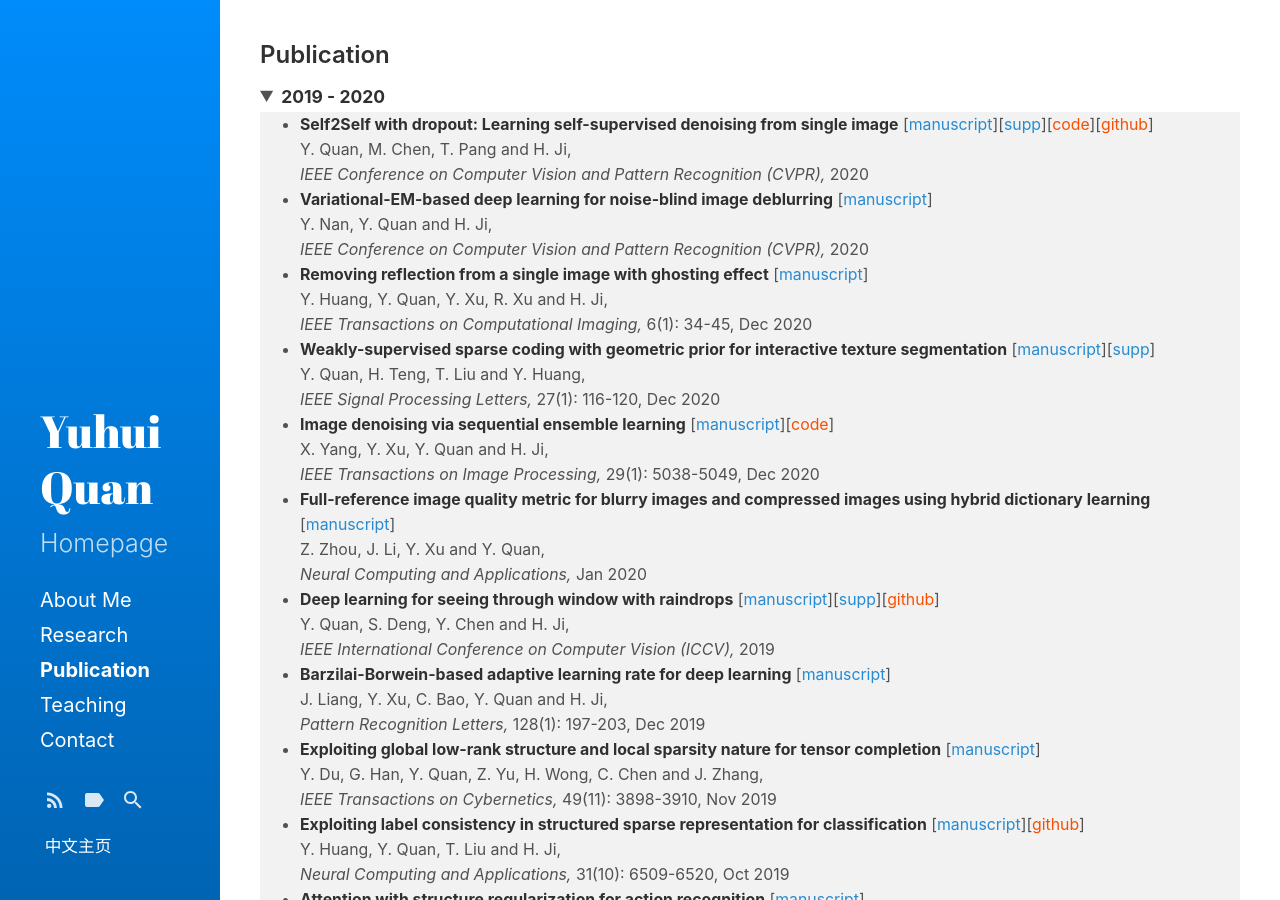
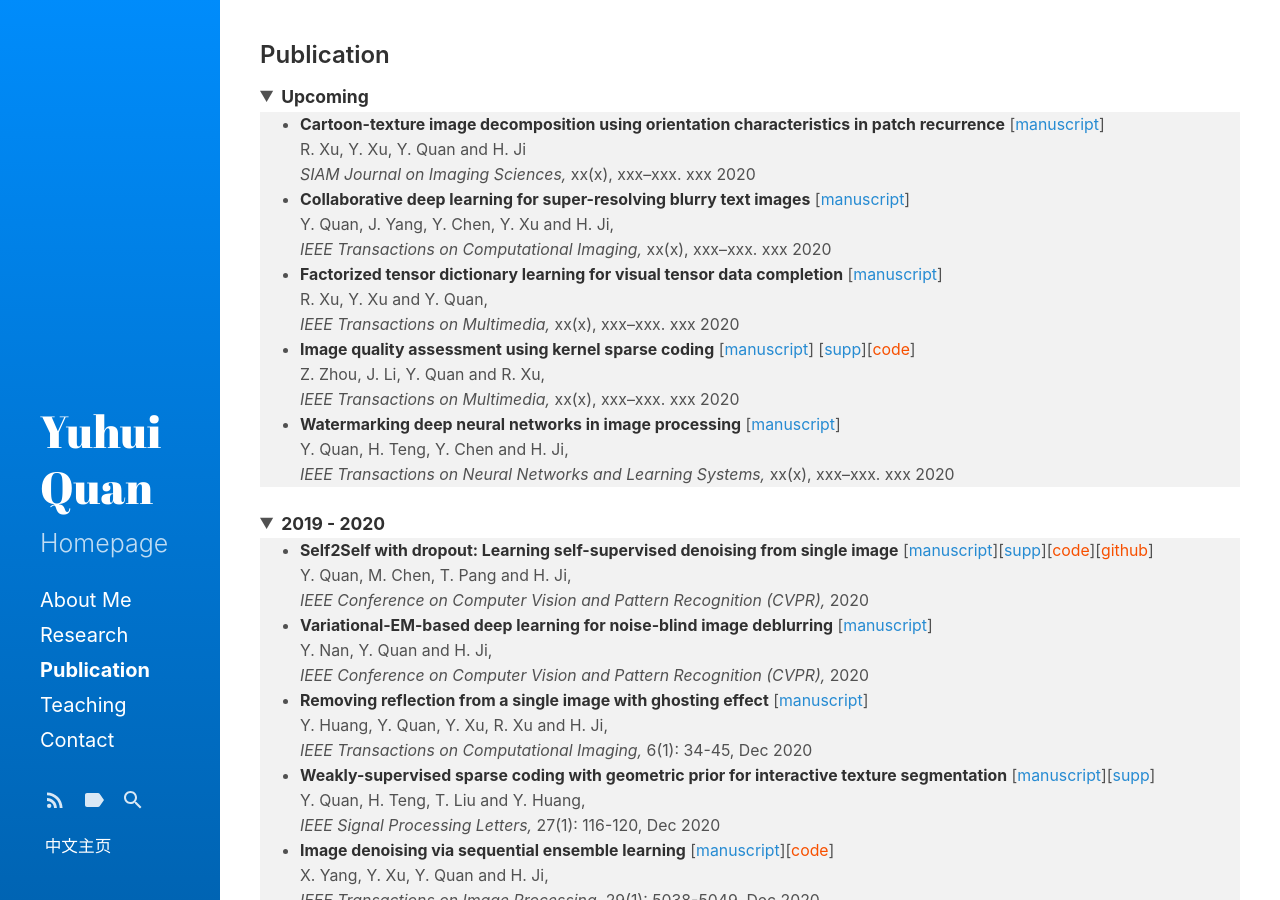
Before and after one commit to csyhquan/csyhquan.github.io, a Jekyll site: the page built from category/c_publication.md, in a window 1280 px wide and 900 px high. Built offline with Jekyll 4.4.1, drawn with Linux system fonts in a browser that asks for light colours.

Commit message:
Update c_publication.md

```diff
--- a/category/c_publication.md
+++ b/category/c_publication.md
@@ -2,6 +2,31 @@
 layout: category
 title: Publication
 ---
+
+<details open="">
+<summary><span style="font-size: 105%;"><strong><small>Upcoming</small></strong></span></summary>
+<small>
+<ul style="background-color: #f2f2f2;">
+<li><span style="font-size: 95%;"><strong>Cartoon-texture image decomposition using orientation characteristics in patch recurrence</strong>  [<a href="https://github.com/csyhquan/csyhquan.github.io/raw/master/manuscript/20x-siam-Cartoon-Texture%20Image%20Decomposition%20using%20Orientation%20Characteristics%20in%20Patch%20Recurrence.pdf">manuscript</a>]</span><br />
+<span style="font-size: 95%;"> R. Xu, Y. Xu, Y. Quan and H. Ji<br />
+<em>SIAM Journal on Imaging Sciences, </em>xx(x), xxx–xxx. xxx 2020</span></li>
+<li><span style="font-size: 95%;"><strong>Collaborative deep learning for super-resolving blurry text images</strong>  [<a href="https://github.com/csyhquan/csyhquan.github.io/raw/master/manuscript/20x-tci-Collaborative%20Deep%20Learning%20for%20Super-Resolving%20Blurry%20Text%20Images.pdf">manuscript</a>]</span><br />
+<span style="font-size: 95%;">Y. Quan, J. Yang, Y. Chen, Y. Xu and H. Ji, <br />
+<em>IEEE Transactions on Computational Imaging, </em>xx(x), xxx–xxx. xxx 2020</span></li>
+<li><span style="font-size: 95%;"><strong>Factorized tensor dictionary learning for visual tensor data completion</strong>  [<a href="https://github.com/csyhquan/csyhquan.github.io/raw/master/manuscript/20x-tmm-Factorized%20Tensor%20Dictionary%20Learning%20for%20Visual%20Tensor%20Data%20Completion.PDF">manuscript</a>]</span><br />
+<span style="font-size: 95%;">R. Xu, Y. Xu and Y. Quan, <br />
+<em>IEEE Transactions on Multimedia, </em>xx(x), xxx–xxx. xxx 2020</span></li>
+<li><span style="font-size: 95%;"><strong>Image quality assessment using kernel sparse coding</strong>  [<a href="https://github.com/csyhquan/csyhquan.github.io/raw/master/manuscript/20x-tmm-Image%20Quality%20Assessment%20Using%20Kernel%20Sparse%20Coding.pdf">manuscript</a>] [<a href="https://github.com/csyhquan/csyhquan.github.io/raw/master/manuscript/20x-tmm-Image%20Quality%20Assessment%20Using%20Kernel%20Sparse%20Coding%20(SUPP).pdf">supp</a>][<a href="https://github.com/csyhquan/csyhquan.github.io/raw/master/code/TMM-kernel/TMM-KSC_IQA-FinalCode.rar"><font color="#F75000">code</font></a>]</span><br />
+<span style="font-size: 95%;"> Z. Zhou, J. Li, Y. Quan and R. Xu, <br />
+<em>IEEE Transactions on Multimedia, </em>xx(x), xxx–xxx. xxx 2020</span></li>
+<li><span style="font-size: 95%;"><strong>Watermarking deep neural networks in image processing</strong>  [<a href="https://github.com/csyhquan/csyhquan.github.io/raw/master/manuscript/20x-tnnls-Watermarking%20Deep%20Neural%20Networks%20in%20Image%20Processing.pdf">manuscript</a>]</span><br />
+<span style="font-size: 95%;"> Y. Quan, H. Teng, Y. Chen and H. Ji, <br />
+<em>IEEE Transactions on Neural Networks and Learning Systems, </em>xx(x), xxx–xxx. xxx 2020</span></li>
+</ul>
+</small>
+</details>
+
+
 <details open="">
 <summary><span style="font-size: 105%;"><strong><small>2019 - 2020</small></strong></span></summary>
 <small>
```
